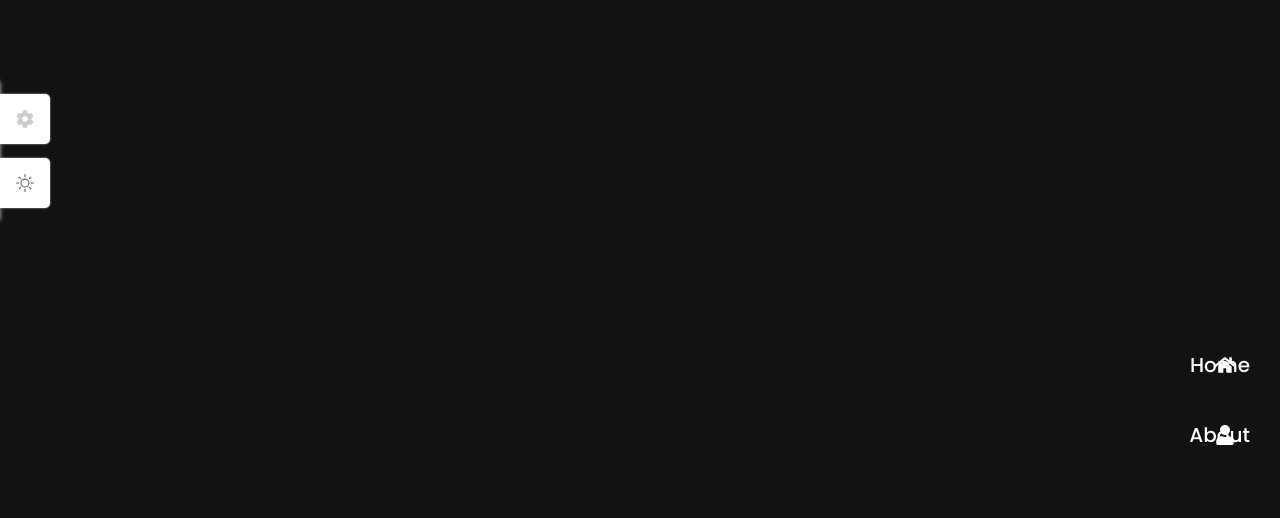
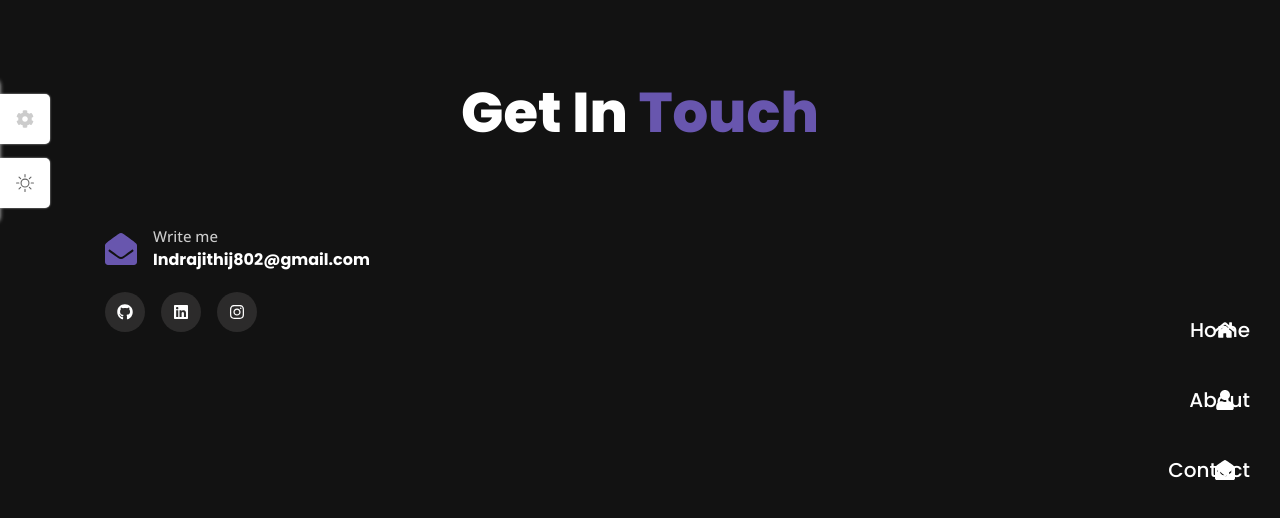
Before and after one commit to indracit/indracit.dev, a React (Vite) app: page /contact in a window 1280 px wide. Before the commit this address had no page. Shown: the top 518 px of the page. Built offline with nearby package versions, Linux system fonts and the light colour scheme.

Commit message:
contacts added

```diff
--- a/src/App.jsx
+++ b/src/App.jsx
@@ -7,7 +7,7 @@ import NavBar from "./components/Nav";
 import Home from "./pages/Home";
 import About from "./pages/About";
 // import Portfolio from "./pages/Portfolio";
-// import Contact from "./pages/Contact";
+import Contact from "./pages/Contact";
 import Themes from "./components/Themes";
 
 function App() {
@@ -19,7 +19,7 @@ function App() {
         <Route index path='indracit.dev' element={<Home />} />
         <Route path="about" element={<About />} />
         {/* <Route path="portfolio" element={<Portfolio />} /> */}
-        {/* <Route path="contact" element={<Contact />} /> */}
+        <Route path="contact" element={<Contact />} />
       </Routes>
     </BrowserRouter>
   );
--- a/src/data.jsx
+++ b/src/data.jsx
@@ -50,12 +50,12 @@ export const links = [
   //   path: '/portfolio',
   // },
 
-  // {
-  //   id: 4,
-  //   name: 'Contact',
-  //   icon: <FaEnvelopeOpen className='nav__icon' />,
-  //   path: '/contact',
-  // },
+  {
+    id: 4,
+    name: 'Contact',
+    icon: <FaEnvelopeOpen className='nav__icon' />,
+    path: '/contact',
+  },
 ];
 
 export const personalInfo = [
--- a/src/pages/Contact/Contact.jsx
+++ b/src/pages/Contact/Contact.jsx
@@ -1,12 +1,15 @@
 import {
-  FaPhoneSquareAlt,
-  FaFacebookF,
+  // FaPhoneSquareAlt,
+  // FaFacebookF,
   FaTwitter,
-  FaYoutube,
-  FaEnvelopeOpen
+  // FaYoutube,
+  FaEnvelopeOpen,
+  FaGithub,
+  FaInstagram,
+  FaLinkedin
 } from "react-icons/fa";
 
-import { FiSend } from "react-icons/fi";
+// import { FiSend } from "react-icons/fi";
 import "./contact.css";
 
 const Contact = () => {
@@ -18,14 +21,14 @@ const Contact = () => {
 
       <div className="contact__container container grid">
         <div className="contact__data">
-          <h3 className="contact__title">Don't be Shy !</h3>
+          {/* <h3 className="contact__title">Don't be Shy !</h3>
 
           <p className="contact__description">
             Lorem ipsum dolor sit amet consectetur adipisicing elit. Iusto, ex
             facere veniam id incidunt itaque omnis ipsa, consequuntur sed
             assumenda impedit atque autem architecto error voluptatem nihil!
             Obcaecati voluptatum reprehenderit officia vero, consequatur beatae
-          </p>
+          </p> */}
 
           <div className="contact__info">
 
@@ -33,36 +36,39 @@ const Contact = () => {
               <FaEnvelopeOpen className="info__icon" />
 
               <div>
-                <span className="info__title">Mail me</span>
-                <h4 className="desc">thealireza.am@yahoo.com</h4>
+                <span className="info__title">Write me</span>
+                <h4 className="desc">Indrajithij802@gmail.com</h4>
               </div>
             </div>
 
-            <div className="info__item">
+            {/* <div className="info__item">
               <FaPhoneSquareAlt className="info__icon" />
 
               <div>
                 <span className="info__title">Call me</span>
                 <h4 className="desc">+989059616630</h4>
               </div>
-            </div>
+            </div> */}
           </div>
 
           <div className="contact__socials">
-            <a href="https://github.com" className="contact__social-link">
-              <FaFacebookF />
+            <a href="https://github.com/indracit" className="contact__social-link">
+              <FaGithub />
             </a>
-            <a href="https://github.com" className="contact__social-link">
-              <FaTwitter />
+            <a href="https://www.linkedin.com/in/indracits/" className="contact__social-link">
+              <FaLinkedin />
             </a>
-            <a href="https://github.com" className="contact__social-link">
-              <FaYoutube />
+            <a href="https://www.instagram.com/indrajith.sivasamy/" className="contact__social-link">
+              <FaInstagram />
             </a>
             <div />
           </div>
         </div>
 
-        <form className="contact__form">
+
+
+
+        {/* <form className="contact__form">
           <div className="form__input-group">
             <div className="form__input-div">
               <input
@@ -101,7 +107,7 @@ const Contact = () => {
               <FiSend />
             </span>
           </button>
-        </form>
+        </form> */}
       </div>
     </section>
   );
--- a/src/pages/Contact/contact.css
+++ b/src/pages/Contact/contact.css
@@ -1,5 +1,5 @@
 .contact__container {
-  grid-template-columns: 4fr 8fr;
+  grid-template-columns: 6fr 6fr;
 }
 
 .contact__title {
```
